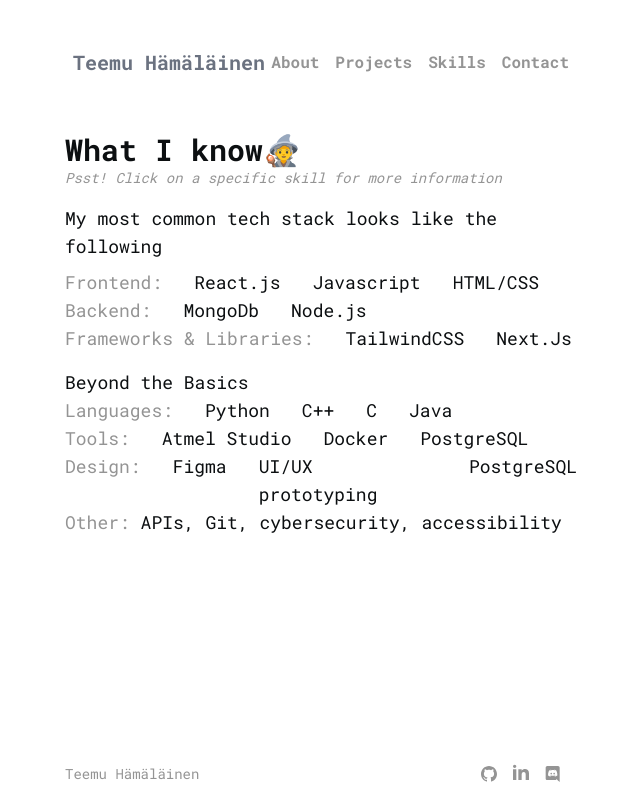
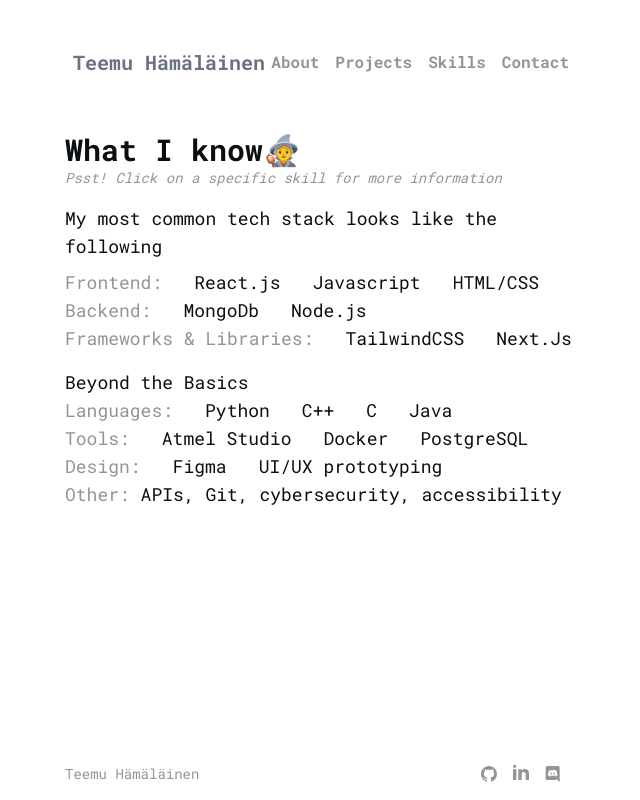
Before and after one commit to temevh/minimalisticPort, a Next.js app: page /skills in a window 1280 px wide. Shown: the whole page, without its empty margins (319-959 px from the left). Built offline with nearby package versions, Linux system fonts and the light colour scheme.

Commit message:
added skills

```diff
--- a/src/app/skills/components/Other.jsx
+++ b/src/app/skills/components/Other.jsx
@@ -100,15 +100,11 @@
   const Design = [
     {
       name: "Figma",
-      desc: "Figma is my go-to for creating UI's and collaborating with other people in everything design related. ",
+      desc: "Figma is my go-to for creating UI's and collaborating with other people in everything design related. I also sometimes use Figma as a Kanban-board or just in general for notes related to a project.",
     },
     {
       name: "UI/UX prototyping",
-      desc: "I have a solid understanding of containerization concepts, including how containers work and when they are most effective. My experience includes creating and adjusting Docker scripts for small-scale projects.",
-    },
-    {
-      name: "PostgreSQL",
-      desc: "I have practical experience working with SQL databases, gained through academic coursework, smaller projects, and personal endeavors. PostgreSQL is a tool I appreciate for its robustness and versatility.",
+      desc: "Before doing any designs with Figma I like to do some basic wireframe sketches with pen and paper. I often also think about the interactions of different components in this stage, and refine them in Figma.",
     },
   ];
 
```
